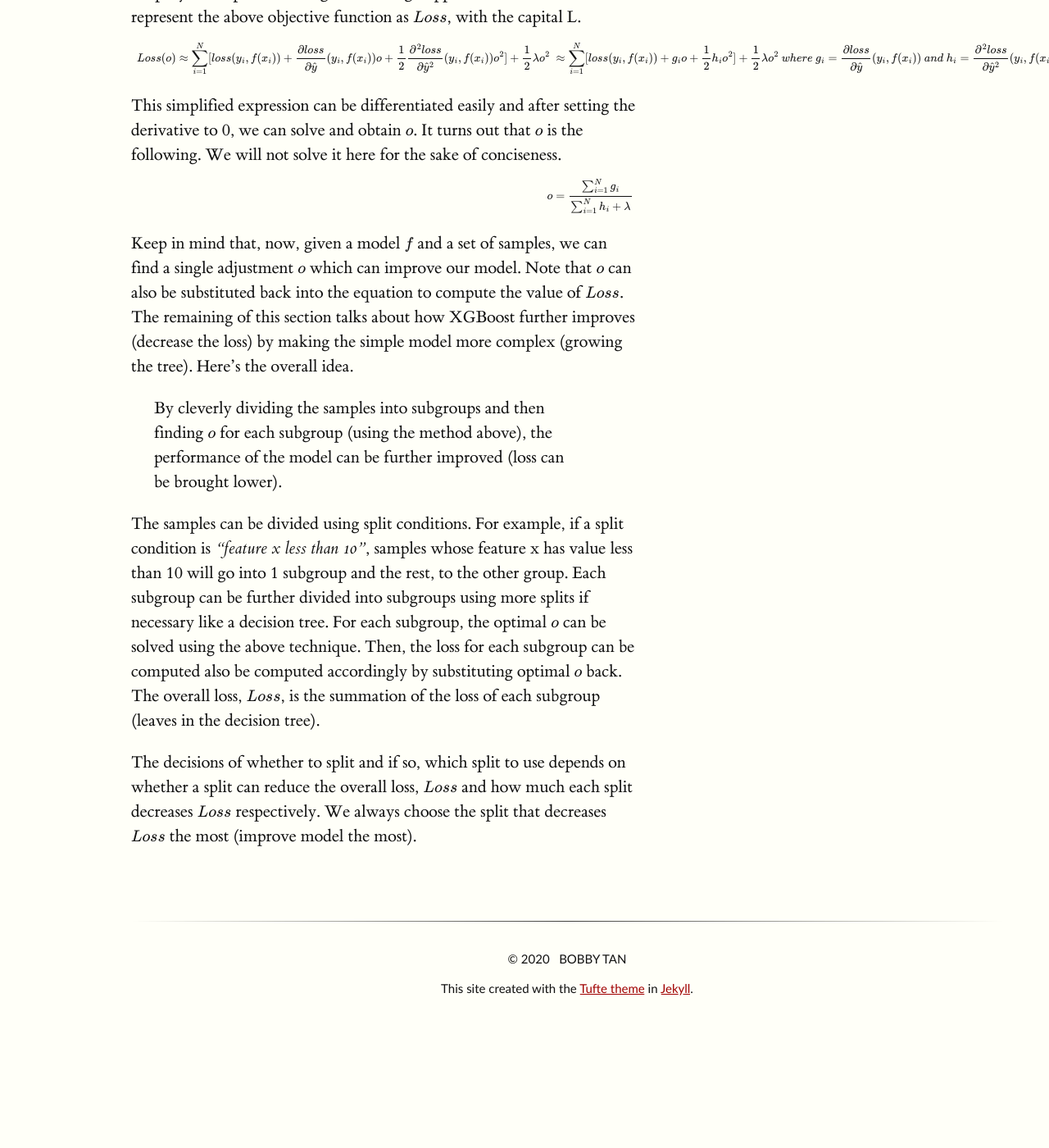
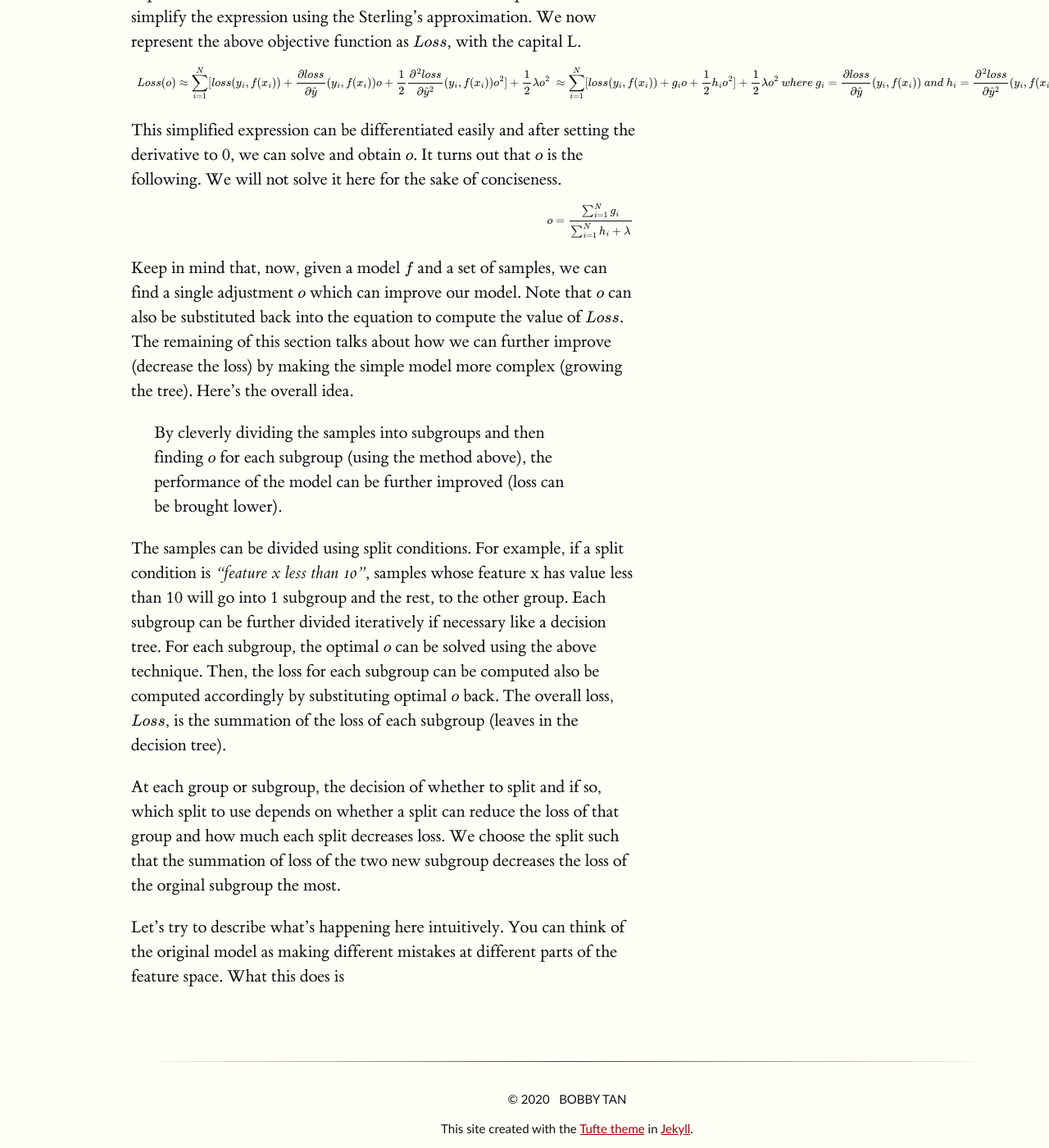
Before and after one commit to bobby-tan/bobby-tan.github.io, a Jekyll site: the page built from _posts/2020-05-11-A-Short-Introduction-to-XGBoost.md, in a window 1280 px wide and 1400 px high, scrolled down 3805 px. Shown: the whole window at 82% size. Built offline with Jekyll 4.4.1, drawn with Linux system fonts in a browser that asks for light colours; formulas are drawn with MathJax 3; before the commit the page ends 5034 px from its top, so only the background shows below that; some of the changed text lies outside the part shown.

Commit message:
XGBoost article, XGBoost section

```diff
--- a/_posts/2020-05-11-A-Short-Introduction-to-XGBoost.md
+++ b/_posts/2020-05-11-A-Short-Introduction-to-XGBoost.md
@@ -64,9 +64,9 @@
 
 ### Gradient Boosting Tree
 
-In XGBoost, we learn a tree whose output can be added to our current prediction such that the overall loss of the new model is minimized while keeping in mind not to *overfit the model*.
+In XGBoost, we learn a tree whose output can be added to our current prediction such that the overall loss of the new model is minimized while keeping in mind not to *overfit the model*. Note that in this article, we will be talking about the addition of a single tree to improve model.
 
-To understand it better, let's start from the simplest possble tree which makes no split and predicts the same value for all inputs. This tree is extremely simple, is independent of the input and is definitely underfitted. Nonetheless, it can still help in decreasing the loss. The problem above can be represented by this equation.
+To understand it better, let's start from the simplest possble tree which makes no split and predicts the same value regardless of the input. This tree is extremely simple, is independent of the input and is definitely underfitted. Nonetheless, it can still help in decreasing the loss. The problem above can be represented by this equation.
 
 $$
 
@@ -105,10 +105,12 @@
 
 $$
 
-Keep in mind that, now, given a model $$ f $$ and a set of samples, we can find a single adjustment $$ o $$ which can improve our model. Note that $$ o $$ can also be substituted back into the equation to compute the value of $$ Loss $$. The remaining of this section talks about how XGBoost further improves (decrease the loss) by making the simple model more complex (growing the tree). Here's the overall idea.
+Keep in mind that, now, given a model $$ f $$ and a set of samples, we can find a single adjustment $$ o $$ which can improve our model. Note that $$ o $$ can also be substituted back into the equation to compute the value of $$ Loss $$. The remaining of this section talks about how we can further improve (decrease the loss) by making the simple model more complex (growing the tree). Here's the overall idea.
 
 >  By cleverly dividing the samples into subgroups and then finding $$ o $$ for each subgroup (using the method above), the performance of the model can be further improved (loss can be brought lower).
 
-The samples can be divided using split conditions. For example, if a split condition is *"feature x less than 10"*, samples whose feature x has value less than 10 will go into 1 subgroup and the rest, to the other group. Each subgroup can be further divided into subgroups using more splits if necessary like a decision tree. For each subgroup, the optimal $$ o $$ can be solved using the above technique. Then, the loss for each subgroup can be computed also be computed accordingly by substituting optimal $$ o $$ back. The overall loss, $$ Loss $$, is the summation of the loss of each subgroup (leaves in the decision tree).
+The samples can be divided using split conditions. For example, if a split condition is *"feature x less than 10"*, samples whose feature x has value less than 10 will go into 1 subgroup and the rest, to the other group. Each subgroup can be further divided iteratively if necessary like a decision tree. For each subgroup, the optimal $$ o $$ can be solved using the above technique. Then, the loss for each subgroup can be computed also be computed accordingly by substituting optimal $$ o $$ back. The overall loss, $$ Loss $$, is the summation of the loss of each subgroup (leaves in the decision tree).
 
-The decisions of whether to split and if so, which split to use depends on whether a split can reduce the overall loss, $$ Loss $$ and how much each split decreases $$ Loss $$ respectively. We always choose the split that decreases $$ Loss $$ the most (improve model the most).
+At each group or subgroup, the decision of whether to split and if so, which split to use depends on whether a split can reduce the loss of that group and how much each split decreases loss. We choose the split such that the summation of loss of the two new subgroup decreases the loss of the orginal subgroup the most.
+
+Let's try to describe what's happening here intuitively. You can think of the original model as making different mistakes at different parts of the feature space. What this does is
```
